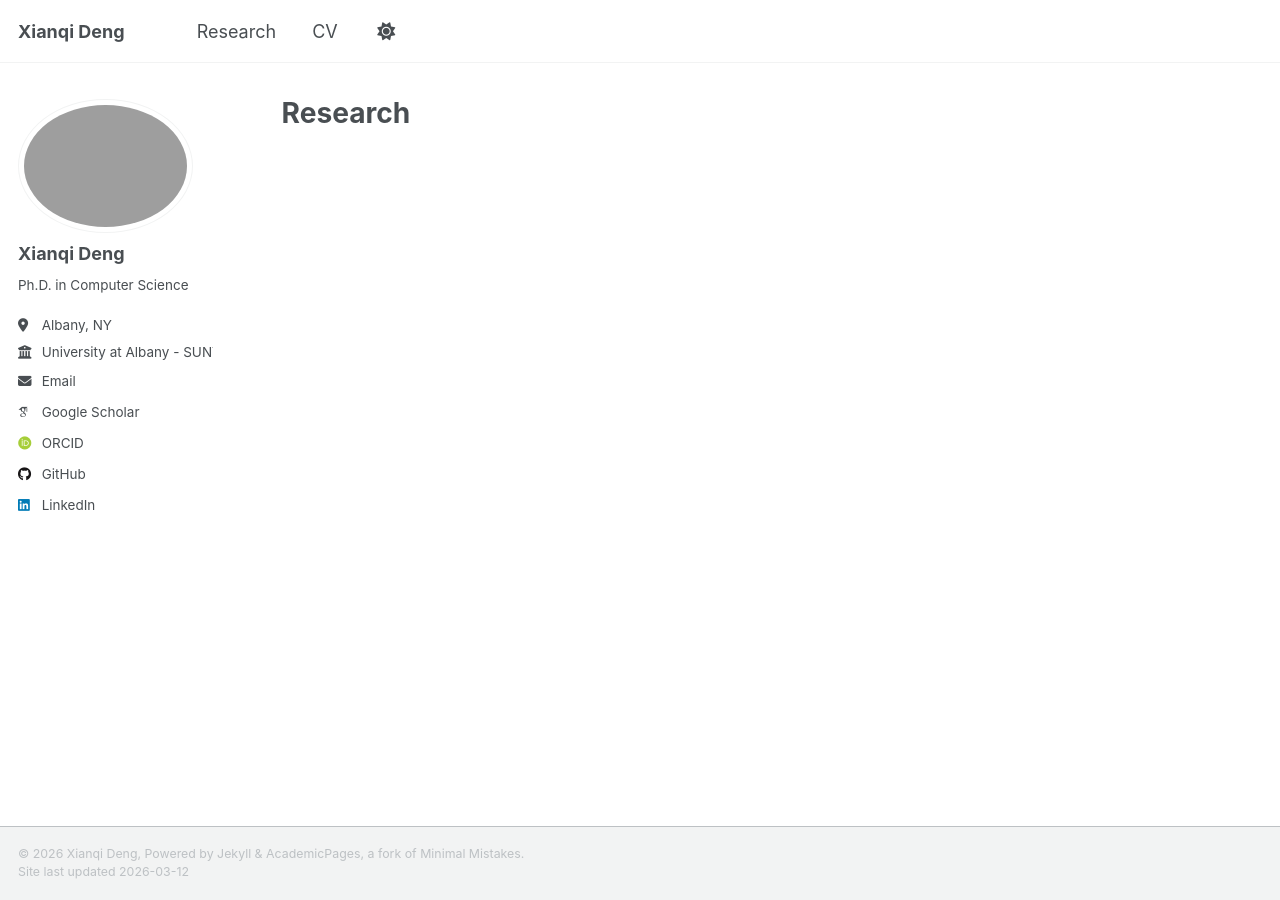
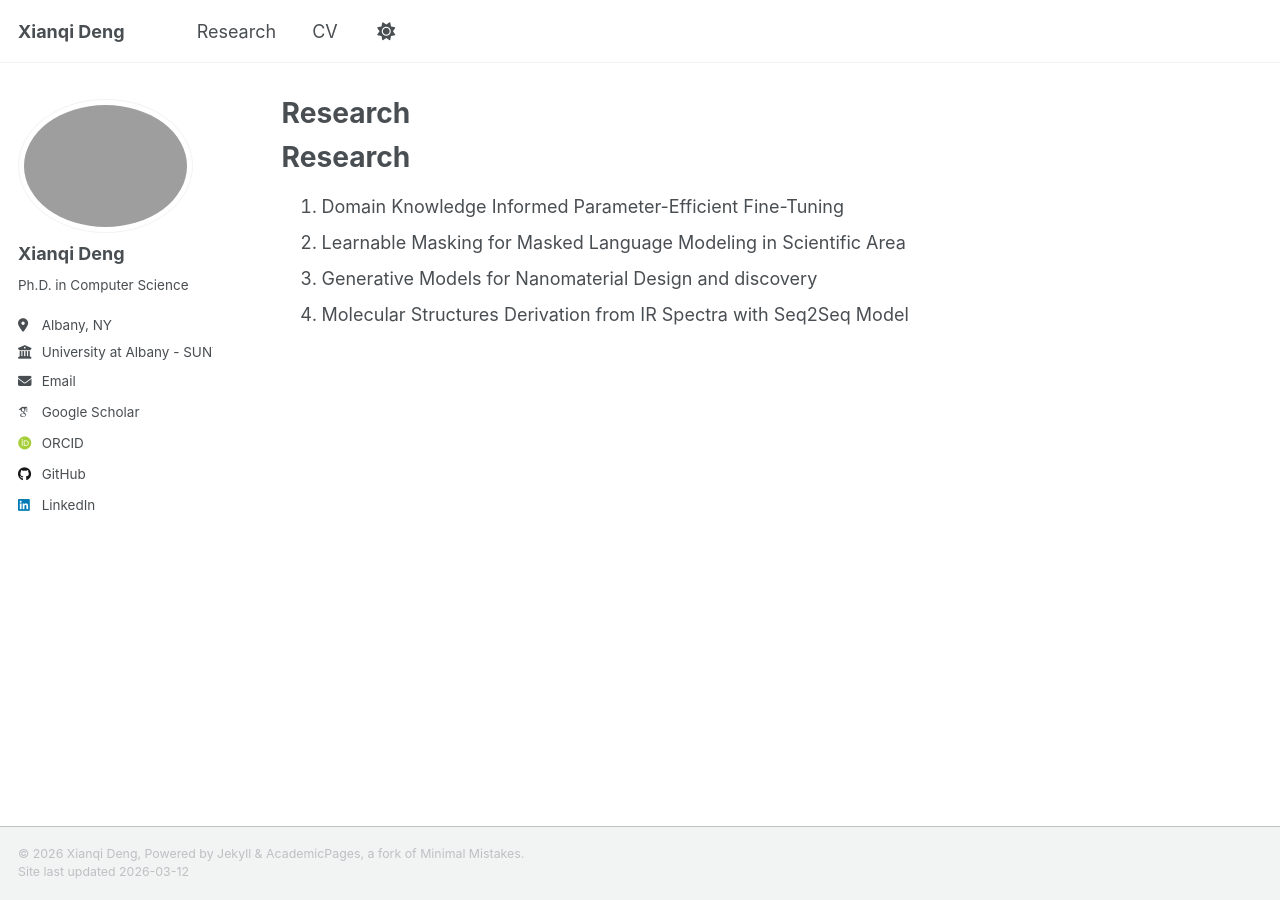
Before and after one commit to DengXianqi/dengxianqi.github.io, a Jekyll site: the page built from _pages/researh.md, in a window 1280 px wide. Built offline with Jekyll 4.4.1, drawn with Linux system fonts in a browser that asks for light colours; some web fonts are replaced; a script that is not in the unit is left out.

Commit message:
Add research topics to researh.md

```diff
--- a/_pages/researh.md
+++ b/_pages/researh.md
@@ -4,3 +4,10 @@ title: "Research"
 permalink: /research/
 author_profile: true
 ---
+
+Research
+======
+1. Domain Knowledge Informed Parameter-Efficient Fine-Tuning
+2. Learnable Masking for Masked Language Modeling in Scientific Area
+3. Generative Models for Nanomaterial Design and discovery
+4. Molecular Structures Derivation from IR Spectra with Seq2Seq Model
```
